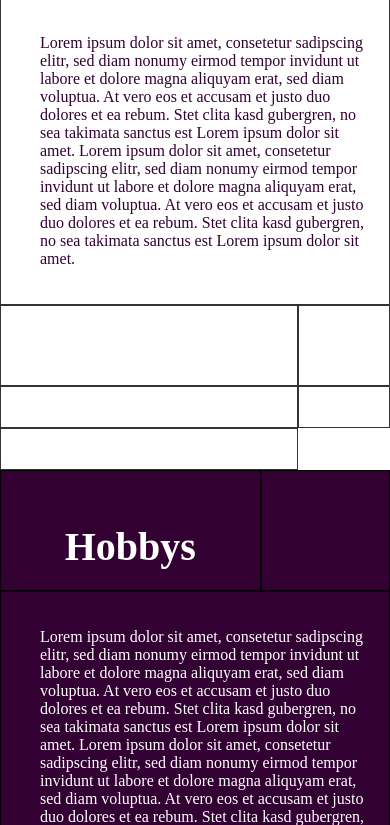
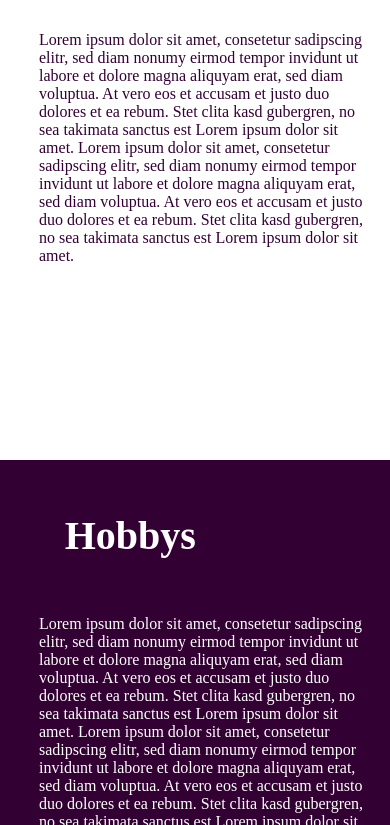
Before and after one commit to LksWllmnn/Portfolio, a plain HTML site: page 02ueberMich.html in a window 390 px wide. Shown: the part 432-1257 px from the top of the page. Drawn offline with Linux system fonts and the light colour scheme.

Commit message:
responsive4

```diff
--- a/style.css
+++ b/style.css
@@ -153,7 +153,7 @@
     background-color: rgb(51, 0, 51);
 }
   .grid-item {
-    border: 1px solid rgba(0, 0, 0, 0.8);
+    /*border: 1px solid rgba(0, 0, 0, 0.8);*/
     padding: 20px;
     text-align: center;
 
@@ -388,3 +388,4 @@
         height: 200px;
     }
 }
+}
```
